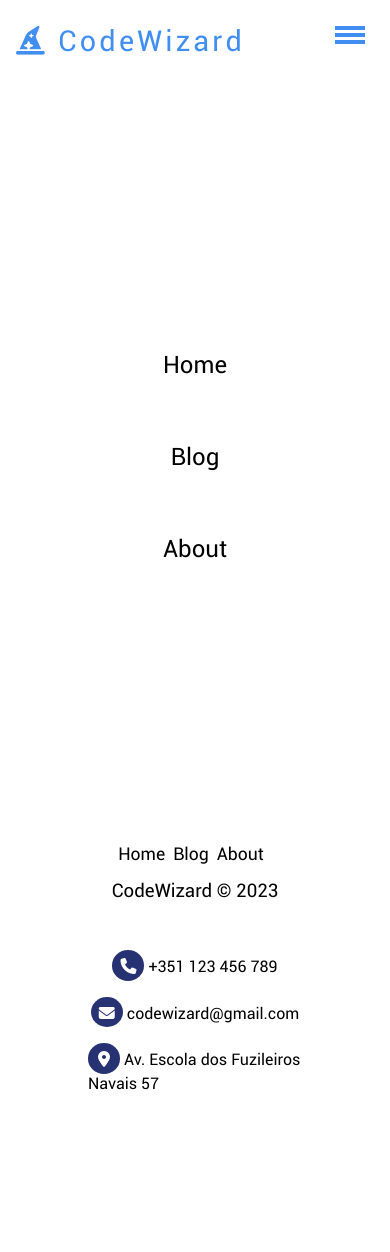
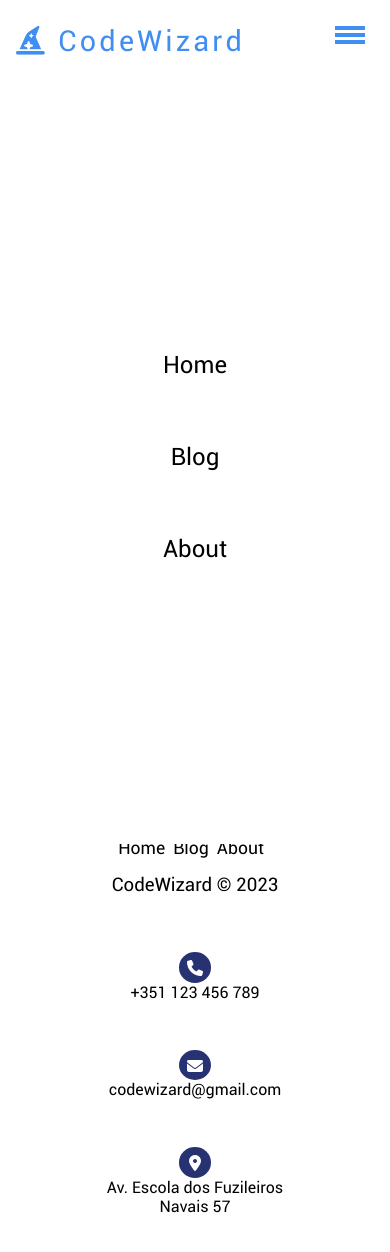
Before and after one commit to Victorceloss/code-wizard, a React (Vite) app in the folder frontend/: page / in a window 390 px wide. Shown: the top 1252 px of the page. Before the commit the page ends 1149 px from the top, so only its background shows below. Built offline with nearby package versions, Linux system fonts and the light colour scheme; some icons are missing.

Commit message:
:lipstick: style: Small changes in the Footer (Responsive)

```diff
--- a/frontend/src/components/Footer/responsive.css
+++ b/frontend/src/components/Footer/responsive.css
@@ -10,7 +10,21 @@
     justify-content: center;
   }
 
+  .footer-title {font-size: 1.5rem;}
+
   .footer-contacts {margin: 1.5rem 0;}
+
+  .contact-info,
+  .contact-info a {
+    padding: 1.0rem 0;
+
+    display: flex;
+    align-items: center;
+    flex-direction: column;
+    justify-content: center;
+
+    text-align: center;
+  }
 
   .footer-about {display: none;}
 }
```
